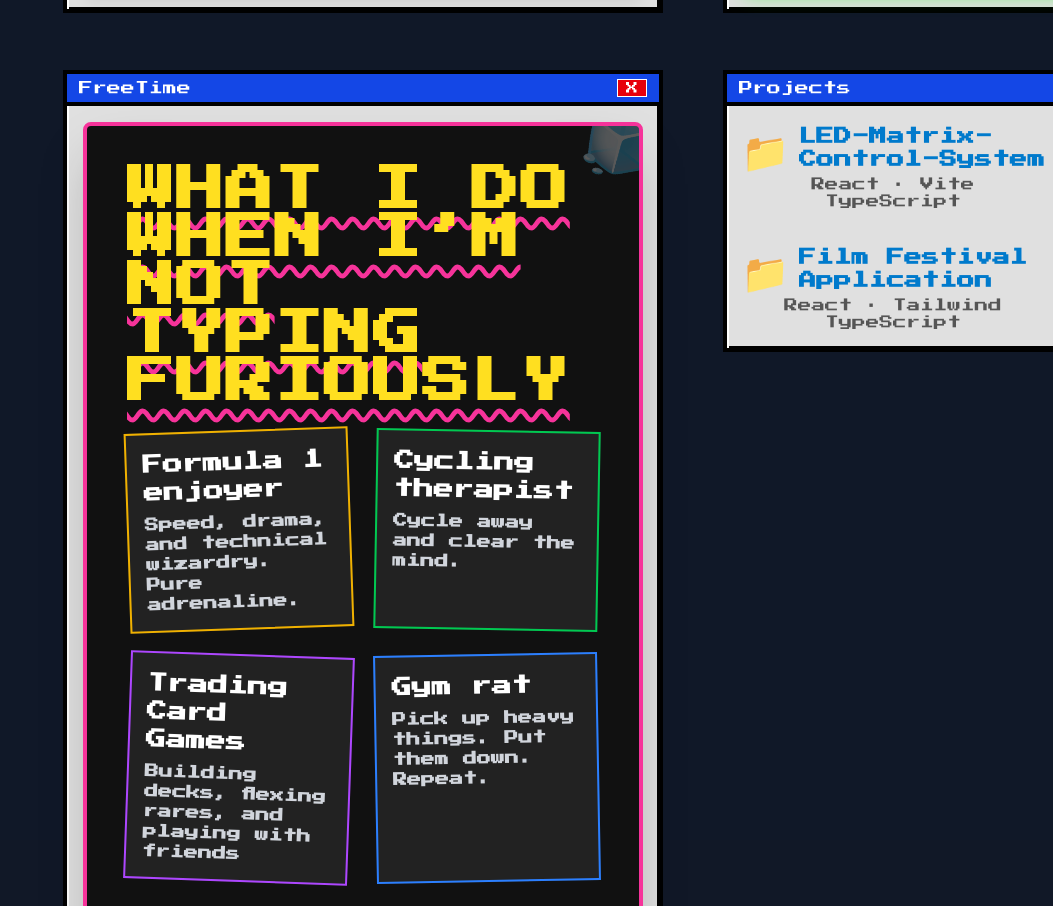
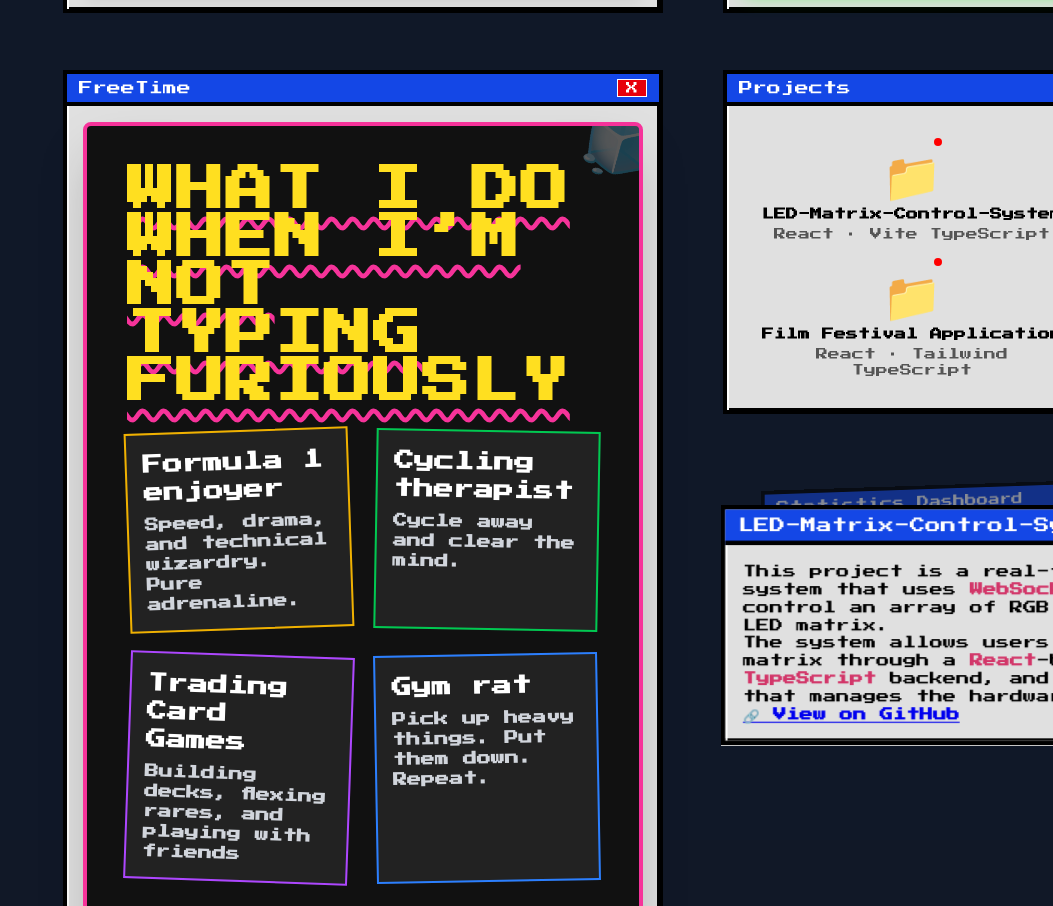
Before and after one commit to Marneyd8/portfolio, a React (Vite) app: page / in a window 1280 px wide. Shown: the part 1080-1986 px from the top of the page, without its empty margins (227-1280 px from the left). Built offline with nearby package versions, Linux system fonts and the light colour scheme.

Commit message:
project changes

```diff
--- a/src/components/ProjectDetailWindow.tsx
+++ b/src/components/ProjectDetailWindow.tsx
@@ -1,7 +1,7 @@
 
 const ProjectDetailWindow = ({ project, onClose }) => {
     return (
-        <div className="absolute top-20 left-20 w-[300px] bg-gray-100 border-2 border-black p-2 shadow-[4px_4px_0_0_rgb(0,0,0)] font-['Press_Start_2P'] text-xs z-50">
+        <div className="absolute top-20 left-20 w-[500px] bg-gray-100 border-2 border-black p-2 shadow-[4px_4px_0_0_rgb(0,0,0)] font-['Press_Start_2P'] text-xs z-50">
             <div className="flex justify-between items-center bg-gray-300 border-b-2 border-black px-2 py-1">
                 <span>{project.name}</span>
                 <button onClick={onClose}>X</button>
--- a/src/components/Projects.css
+++ b/src/components/Projects.css
@@ -1,160 +1,73 @@
-@font-face {
-  font-family: 'PixelFont';
-  src: url('/fonts/PerfectDOSVGA437.woff2') format('woff2');
-}
-
 .projects-grid {
   display: grid;
-  grid-template-columns: repeat(2, max-content);
-  gap: 2rem 3.5rem; /* a bit bigger gap */
-  justify-content: center;
+  grid-template-columns: repeat(2, 1fr);
+  gap: 16px;
+  padding: 16px;
 }
 
 .project-item {
   display: flex;
+  flex-direction: column;
   align-items: center;
-  gap: 0.6rem; /* a bit wider gap between icon and title */
-  user-select: none;
+  text-align: center;
 }
 
 .folder-icon {
-  font-size: 2.4rem; /* bigger icon */
+  font-size: 48px;
+  cursor: pointer;
   position: relative;
-  cursor: pointer;
-  color: #007acc;
-  transition: color 0.2s ease;
-}
-
-.folder-icon:hover {
-  color: #005f99;
-  /* no underline on icon */
 }
 
 .folder-title {
+  margin-top: 4px;
   font-weight: bold;
-  font-size: 1.1rem; /* bigger text */
   cursor: pointer;
-  user-select: none;
-  color: #007acc;
-  transition: color 0.2s ease;
-  max-width: 14ch; /* slightly wider */
-  line-height: 1.3;
-  display: -webkit-box;
-  -webkit-line-clamp: 2; /* limit to 2 lines */
-  -webkit-box-orient: vertical;
-  overflow: hidden;
-  text-overflow: ellipsis;
-  word-break: break-word;
-}
-
-.folder-title:hover {
-  color: #005f99;
-  text-decoration: underline;
 }
 
 .folder-description {
-  font-size: 0.85rem; /* bigger description */
+  font-size: 12px;
+  margin-top: 4px;
   color: #555;
-  margin-left: auto;  /* center horizontally */
-  margin-right: auto;
-  max-width: 220px; /* wider description */
-  line-height: 1.3;
-  margin-top: 0.15rem;
-  text-align: center;
 }
 
-.project-details {
-  font-family: 'PixelFont', monospace;
-  font-size: 14px; /* bigger details */
-  white-space: pre-wrap;
-  line-height: 1.6;
-  background: linear-gradient(135deg, #d0e4f7, #f0f7ff);
-  border: 3px inset #999; /* pixel-style inset border */
-  padding: 1.2rem 1.5rem;
-  margin-bottom: 1.2rem;
-  box-shadow: 4px 4px 0 #bbb;
-  color: #222;
-  position: relative;
-  animation: fadeInContent 0.4s ease forwards;
-  overflow: auto;
-  max-height: 250px;
-  border-radius: 4px;
-  text-align: center;
-}
-
-/* Fade-in animation for project details */
-@keyframes fadeInContent {
-  from {
-    opacity: 0;
-    transform: translateY(10px);
-  }
-  to {
-    opacity: 1;
-    transform: translateY(0);
-  }
-}
-
-/* Pixel-style bullet points in project details */
-.project-details div > div > div {
-  position: relative;
-  padding-left: 1.6rem;
-  margin-bottom: 0.4rem;
-}
-
-.project-details div > div > div::before {
-  content: "▶"; /* pixel-ish arrow bullet */
+.ping-dot {
   position: absolute;
-  left: 0;
   top: 0;
-  color: #007acc;
-  font-weight: bold;
-  font-size: 1rem;
-  line-height: 1;
-  user-select: none;
+  right: 0;
+  width: 8px;
+  height: 8px;
+  background: red;
+  border-radius: 50%;
 }
 
 .highlight {
-  background-color: #87ceeb; /* sky blue */
-  color: #003366; /* dark blue for good contrast */
-  font-weight: 700;
-  padding: 0 4px;
-  border-radius: 4px;
-  box-shadow: 0 0 6px rgba(135, 206, 235, 0.6);
-  transition: background-color 0.3s ease, box-shadow 0.3s ease;
-  user-select: text;
+  color: #d23669;
+  font-weight: bold;
 }
 
-.highlight:hover {
-  background-color: #a0d8f7;
-  box-shadow: 0 0 10px rgba(135, 206, 235, 0.9);
+.carousel-container {
+  position: absolute;
+  width: 100%;
+  right: 130px;
+  display: flex;
+  justify-content: center;
+  perspective: 1000px;
 }
 
-
-/* Scrollbar styling */
-.project-details::-webkit-scrollbar {
-  width: 10px;
-}
-.project-details::-webkit-scrollbar-track {
-  background: #e0e0e0;
-  border: 2px solid #bbb;
-}
-.project-details::-webkit-scrollbar-thumb {
-  background: #999;
-  border: 2px solid #bbb;
-  border-radius: 0;
+.carousel-card {
+  position: absolute;
+  width: 600px;
+  transition: transform 0.5s ease, opacity 0.5s ease;
 }
 
-/* Github link style */
-.github-link {
-  display: inline-block;
-  font-size: 14px; /* bigger link */
-  color: blue;
-  text-decoration: underline;
-  margin-top: 0.7rem;
+.carousel-card.front {
+  transform: translateZ(100px) rotateY(0deg);
+  opacity: 1;
+  z-index: 10;
 }
 
-/* Optional: subtle shadow on hover or focus */
-.Windows95Window:hover .project-details,
-.Windows95Window:focus-within .project-details {
-  box-shadow: 6px 6px 4px #aaa;
+.carousel-card.back {
+  transform: translateZ(-100px) rotateY(20deg);
+  opacity: 0.5;
+  z-index: 5;
 }
--- a/src/components/Projects.tsx
+++ b/src/components/Projects.tsx
@@ -59,61 +59,57 @@ const highlightKeywords = (text) => {
 };
 
 const Projects = () => {
-  const [openProjectWindows, setOpenProjectWindows] = useState([]);
+  const [openIndex, setOpenIndex] = useState(0);
 
-  const openProject = (project) => {
-    if (!openProjectWindows.find((p) => p.id === project.id)) {
-      setOpenProjectWindows((prev) => [...prev, project]);
-    }
+  const cycleProject = () => {
+    setOpenIndex((prev) => (prev + 1) % projects.length);
   };
 
-  const closeProject = (id) => {
-    setOpenProjectWindows((prev) => prev.filter((p) => p.id !== id));
-  };
+  const visibleProjects = [
+    projects[openIndex],
+    projects[(openIndex + 1) % projects.length]
+  ];
 
   return (
     <>
+      <div className="projects-title-window">
         <div className="projects-grid">
           {projects.map((project) => (
-          <div key={project.id}>
-            <div className="project-item">
+            <div key={project.id} className="project-item">
               <div
                 className="folder-icon"
-                onClick={() => openProject(project)}
+                onClick={cycleProject}
                 role="button"
                 tabIndex={0}
-                onKeyDown={(e) => e.key === 'Enter' && openProject(project)}
-                aria-label={`Open project ${project.name}`}
               >
                 📁
                 <div className="ping-dot"></div>
               </div>
-              <div
-                className="folder-title"
-                onClick={() => openProject(project)}
-                role="button"
-                tabIndex={0}
-                onKeyDown={(e) => e.key === 'Enter' && openProject(project)}
-                aria-label={`Open project ${project.name}`}
-              >
+              <div className="folder-title" onClick={cycleProject}>
                 {project.name}
-              </div>
               </div>
               <div className="folder-description">{project.description}</div>
             </div>
           ))}
         </div>
-      {openProjectWindows.map((project) => (
+      </div>
+
+      <div className="carousel-container">
+        {visibleProjects.map((project, i) => (
+          <div
+            key={project.id}
+            className={`carousel-card ${i === 0 ? "front" : "back"}`}
+          >
             <Windows95Window
-          key={project.id}
               title={project.name}
-          onClose={() => closeProject(project.id)}
-          maxWidth="600px"
+              onClose={() => {}}
+              maxWidth="630px"
             >
               <div className="project-details">
-            {project.details ? highlightKeywords(project.details) : "No details provided for this project."}
+                {project.details
+                  ? highlightKeywords(project.details)
+                  : "No details provided for this project."}
               </div>
-
               {project.github && (
                 <a
                   href={project.github}
@@ -125,7 +121,9 @@ const Projects = () => {
                 </a>
               )}
             </Windows95Window>
+          </div>
         ))}
+      </div>
     </>
   );
 };
```
Lines whose indentation alone changed are shown as unchanged.
